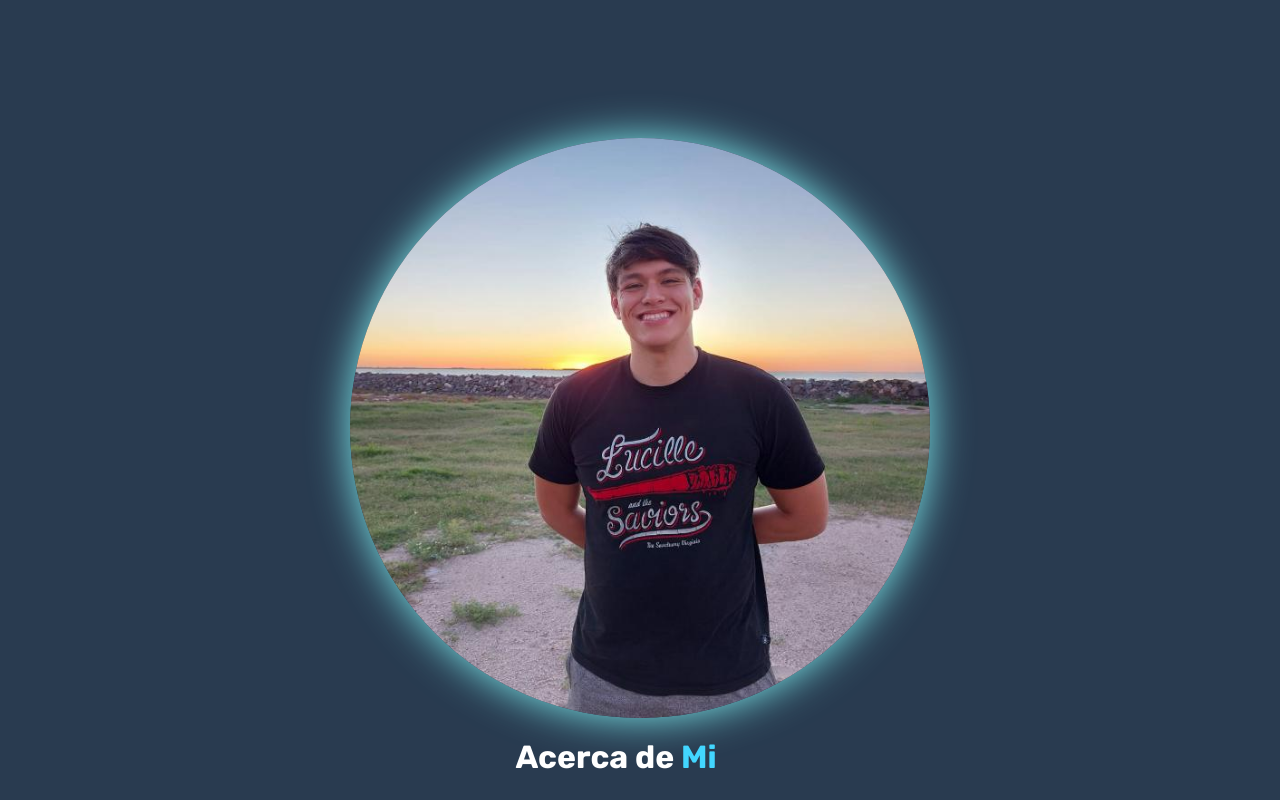
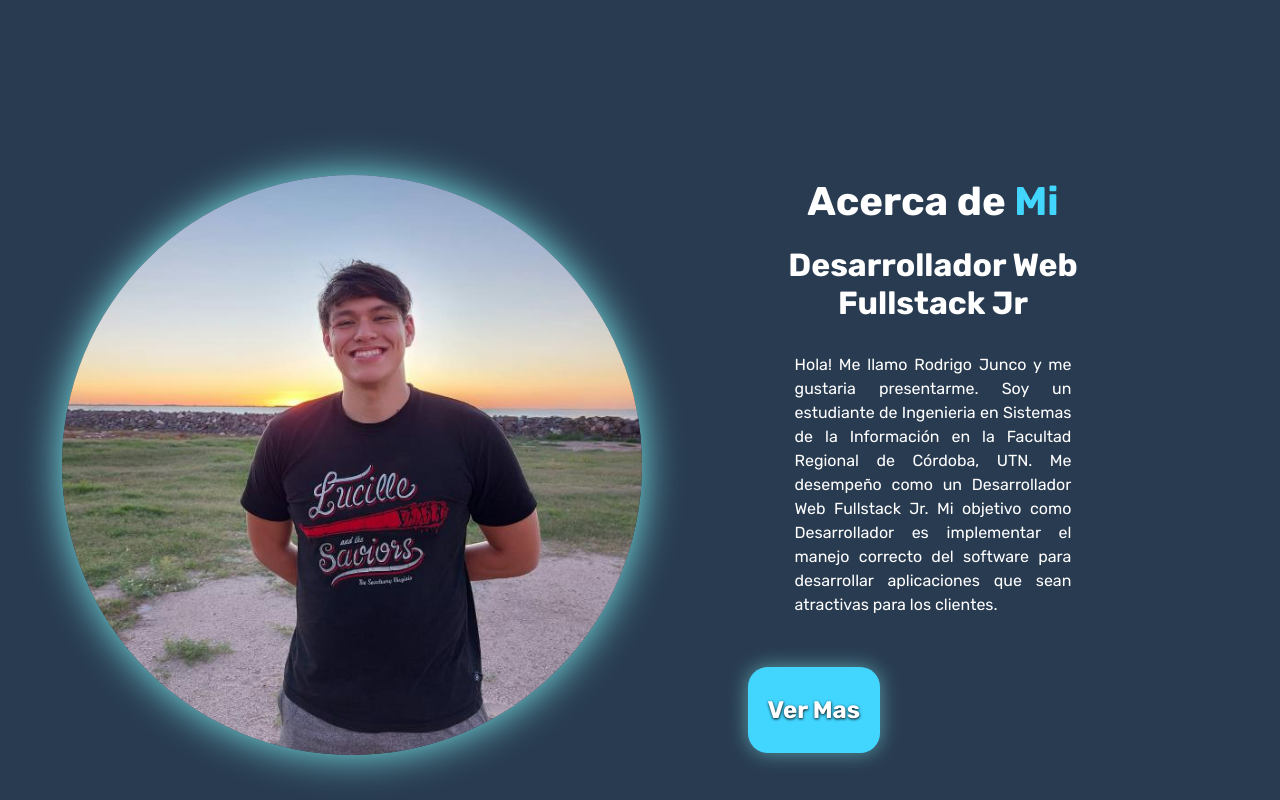
Before and after one commit to RPJunco/my-portfolio-react, a React (Vite) app: page / in a window 1280 px wide. Shown: the part 1000-1800 px from the top of the page. Built offline with nearby package versions, Linux system fonts and the light colour scheme.

Commit message:
Se copiaron algunos estilos que antes se utilizaban en el componente 'About'

```diff
--- a/src/App.css
+++ b/src/App.css
@@ -9,6 +9,10 @@
 
   --hero-icon-color: #42d6ff;
   --hero-icon-hover-color: #fff;
+
+  --acercaDe-h3-color: #fff;
+  --acercaDe-h2-color: #fff;
+  --acercaDe-p-color: #fff;
 }
 
 /*Estilos aplicados al Header*/
@@ -41,6 +45,38 @@
   color: var(--hero-icon-hover-color);
 }
 
+/*Estilos aplicados al About*/
+
+
+.acercaDe-contenedor p {
+  font-size: 20px;
+  color: var(--acercaDe-p-color);
+  text-align: justify;
+}
+
+.acercaDe-contenedor {
+  width: 40% !important;
+  padding: 20px;
+}
+
+.acercaDe-contenedor h2 {
+  text-align: center;
+  font-size: 2.5rem;
+}
+
+.acercaDe-contenedor h3 {
+  font-size: 2rem;
+}
+
+.acercaDe-contenedor p {
+  font-size: 1rem;
+  padding: 10px 80px;
+}
+
+.row {
+  margin-right: 0px !important;
+}
+
 .foto-contenedor {
   border-radius: 100%;
   max-width: 100%;
```
